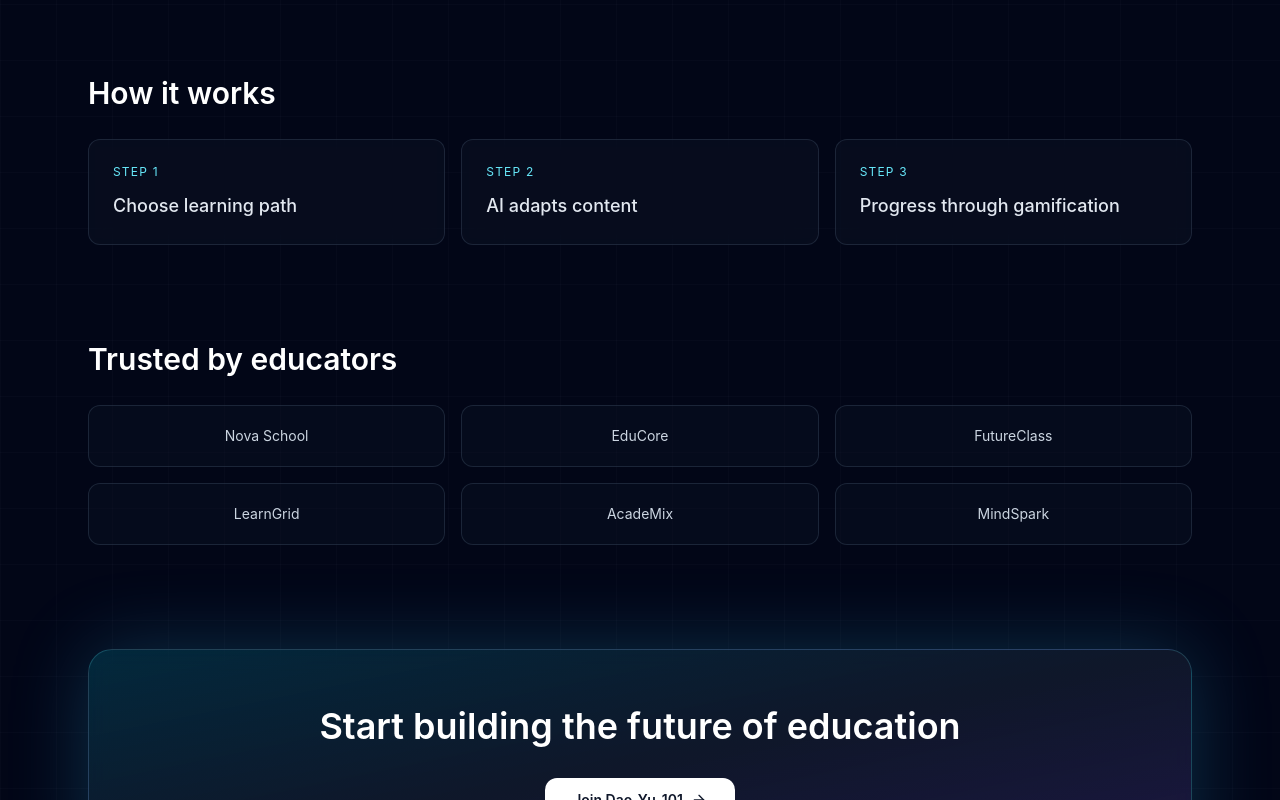
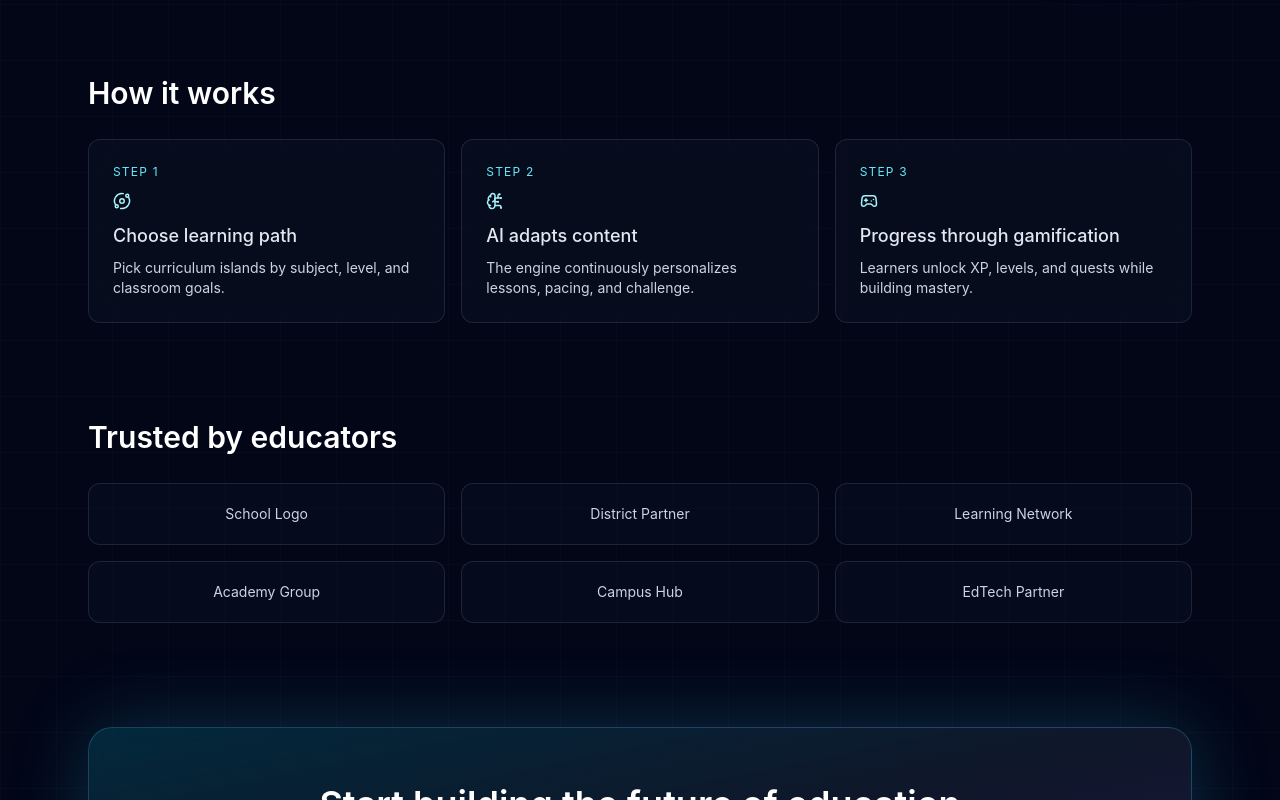
Before and after one commit to 7miwork/Dao-Yu-101-modern, a React (Vite) app: page / in a window 1280 px wide. Shown: the part 1340-2140 px from the top of the page. Built offline with nearby package versions, Linux system fonts and the light colour scheme.

Commit message:
feat: initial Dao-Yu-101 landing page
Made-with: Cursor

```diff
--- a/src/App.jsx
+++ b/src/App.jsx
@@ -2,9 +2,11 @@ import { motion } from "framer-motion";
 import {
   ArrowRight,
   BookOpenCheck,
+  BrainCircuit,
   Building2,
   Gamepad2,
   GraduationCap,
+  Orbit,
   Sparkles,
   Workflow,
 } from "lucide-react";
@@ -33,12 +35,24 @@ const features = [
 ];
 
 const steps = [
-  "Choose learning path",
-  "AI adapts content",
-  "Progress through gamification",
+  {
+    title: "Choose learning path",
+    description: "Pick curriculum islands by subject, level, and classroom goals.",
+    icon: Orbit,
+  },
+  {
+    title: "AI adapts content",
+    description: "The engine continuously personalizes lessons, pacing, and challenge.",
+    icon: BrainCircuit,
+  },
+  {
+    title: "Progress through gamification",
+    description: "Learners unlock XP, levels, and quests while building mastery.",
+    icon: Gamepad2,
+  },
 ];
 
-const logos = ["Nova School", "EduCore", "FutureClass", "LearnGrid", "AcadeMix", "MindSpark"];
+const logos = ["School Logo", "District Partner", "Learning Network", "Academy Group", "Campus Hub", "EdTech Partner"];
 
 const cardAnimation = {
   hidden: { opacity: 0, y: 24 },
@@ -52,6 +66,7 @@ const cardAnimation = {
 function App() {
   return (
     <main className="relative overflow-hidden text-slate-100">
+      <div className="noise-overlay" />
       <div className="pointer-events-none absolute inset-0 bg-grid bg-[size:56px_56px] opacity-25" />
       <div className="pointer-events-none absolute -top-24 left-1/4 h-72 w-72 rounded-full bg-cyan-400/20 blur-[110px]" />
       <div className="pointer-events-none absolute right-0 top-1/3 h-80 w-80 rounded-full bg-violet-400/20 blur-[120px]" />
@@ -74,11 +89,11 @@ function App() {
             AI-powered learning platform for students, teachers and schools
           </p>
           <div className="mt-8 flex flex-col gap-3 sm:flex-row">
-            <button className="inline-flex items-center justify-center gap-2 rounded-xl bg-cyan-400 px-6 py-3 text-sm font-semibold text-slate-950 transition hover:bg-cyan-300">
+            <button className="inline-flex items-center justify-center gap-2 rounded-xl bg-cyan-400 px-6 py-3 text-sm font-semibold text-slate-950 transition duration-300 hover:-translate-y-0.5 hover:bg-cyan-300">
               Get Started
               <ArrowRight size={16} />
             </button>
-            <button className="inline-flex items-center justify-center gap-2 rounded-xl border border-slate-600 bg-slate-900/50 px-6 py-3 text-sm font-semibold text-slate-100 transition hover:border-slate-400">
+            <button className="inline-flex items-center justify-center gap-2 rounded-xl border border-slate-600 bg-slate-900/50 px-6 py-3 text-sm font-semibold text-slate-100 transition duration-300 hover:-translate-y-0.5 hover:border-slate-400">
               Explore Platform
               <BookOpenCheck size={16} />
             </button>
@@ -130,13 +145,19 @@ function App() {
         <h3 className="text-2xl font-semibold text-white sm:text-3xl">How it works</h3>
         <div className="mt-7 grid gap-4 md:grid-cols-3">
           {steps.map((step, index) => (
-            <div
-              key={step}
-              className="rounded-xl border border-slate-700/50 bg-slate-900/40 p-6 text-slate-200 backdrop-blur-md"
+            <motion.div
+              key={step.title}
+              initial={{ opacity: 0, y: 20 }}
+              whileInView={{ opacity: 1, y: 0 }}
+              transition={{ duration: 0.45, delay: index * 0.08 }}
+              viewport={{ once: true, amount: 0.2 }}
+              className="rounded-xl border border-slate-700/50 bg-slate-900/40 p-6 text-slate-200 backdrop-blur-md transition duration-300 hover:border-cyan-300/40"
             >
               <p className="text-xs tracking-widest text-cyan-300">STEP {index + 1}</p>
-              <p className="mt-3 text-lg font-medium">{step}</p>
-            </div>
+              <step.icon size={18} className="mt-3 text-cyan-200" />
+              <p className="mt-3 text-lg font-medium">{step.title}</p>
+              <p className="mt-2 text-sm text-slate-300">{step.description}</p>
+            </motion.div>
           ))}
         </div>
       </section>
@@ -147,7 +168,7 @@ function App() {
           {logos.map((name) => (
             <div
               key={name}
-              className="rounded-xl border border-slate-700/50 bg-slate-900/30 px-4 py-5 text-center text-sm text-slate-300"
+              className="rounded-xl border border-slate-700/50 bg-slate-900/30 px-4 py-5 text-center text-sm text-slate-300 transition duration-300 hover:border-slate-500 hover:text-slate-200"
             >
               {name}
             </div>
@@ -158,7 +179,7 @@ function App() {
       <section className="relative mx-auto max-w-6xl px-6 pb-24 pt-14">
         <div className="rounded-3xl border border-cyan-300/20 bg-gradient-to-br from-cyan-500/20 via-slate-900 to-violet-500/20 p-10 text-center shadow-glow backdrop-blur-md sm:p-14">
           <h3 className="text-3xl font-semibold text-white sm:text-4xl">Start building the future of education</h3>
-          <button className="mt-8 inline-flex items-center gap-2 rounded-xl bg-white px-7 py-3 text-sm font-semibold text-slate-900 transition hover:bg-slate-100">
+          <button className="mt-8 inline-flex items-center gap-2 rounded-xl bg-white px-7 py-3 text-sm font-semibold text-slate-900 transition duration-300 hover:-translate-y-0.5 hover:bg-slate-100">
             Join Dao-Yu-101
             <ArrowRight size={16} />
           </button>
--- a/src/index.css
+++ b/src/index.css
@@ -18,3 +18,12 @@ body {
   background: radial-gradient(circle at 20% 0%, rgba(56, 189, 248, 0.15), transparent 35%),
     radial-gradient(circle at 90% 10%, rgba(168, 85, 247, 0.12), transparent 35%), #020617;
 }
+
+.noise-overlay {
+  pointer-events: none;
+  position: absolute;
+  inset: 0;
+  opacity: 0.08;
+  background-image: radial-gradient(rgba(255, 255, 255, 0.3) 0.5px, transparent 0.5px);
+  background-size: 2px 2px;
+}
```
